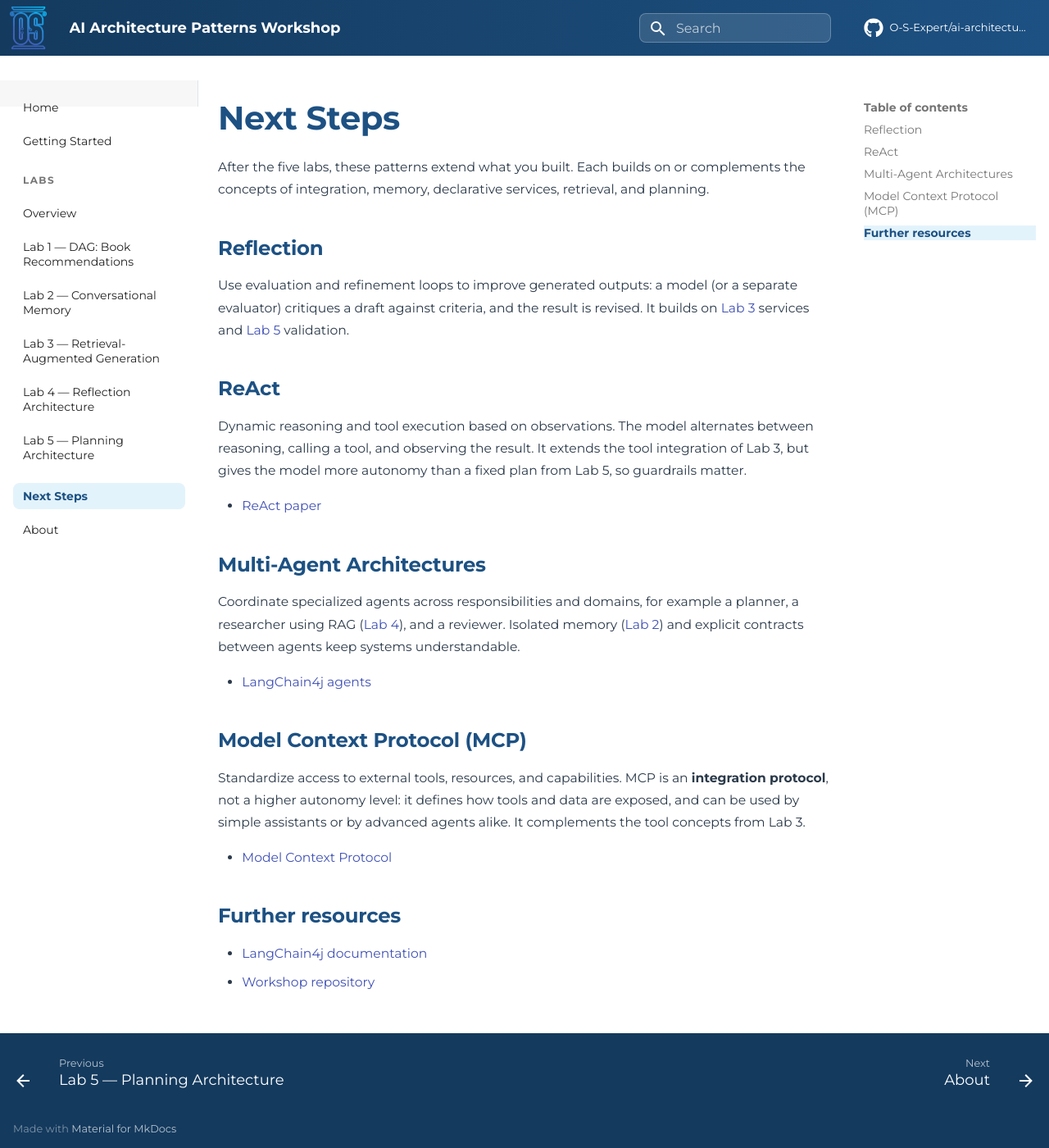
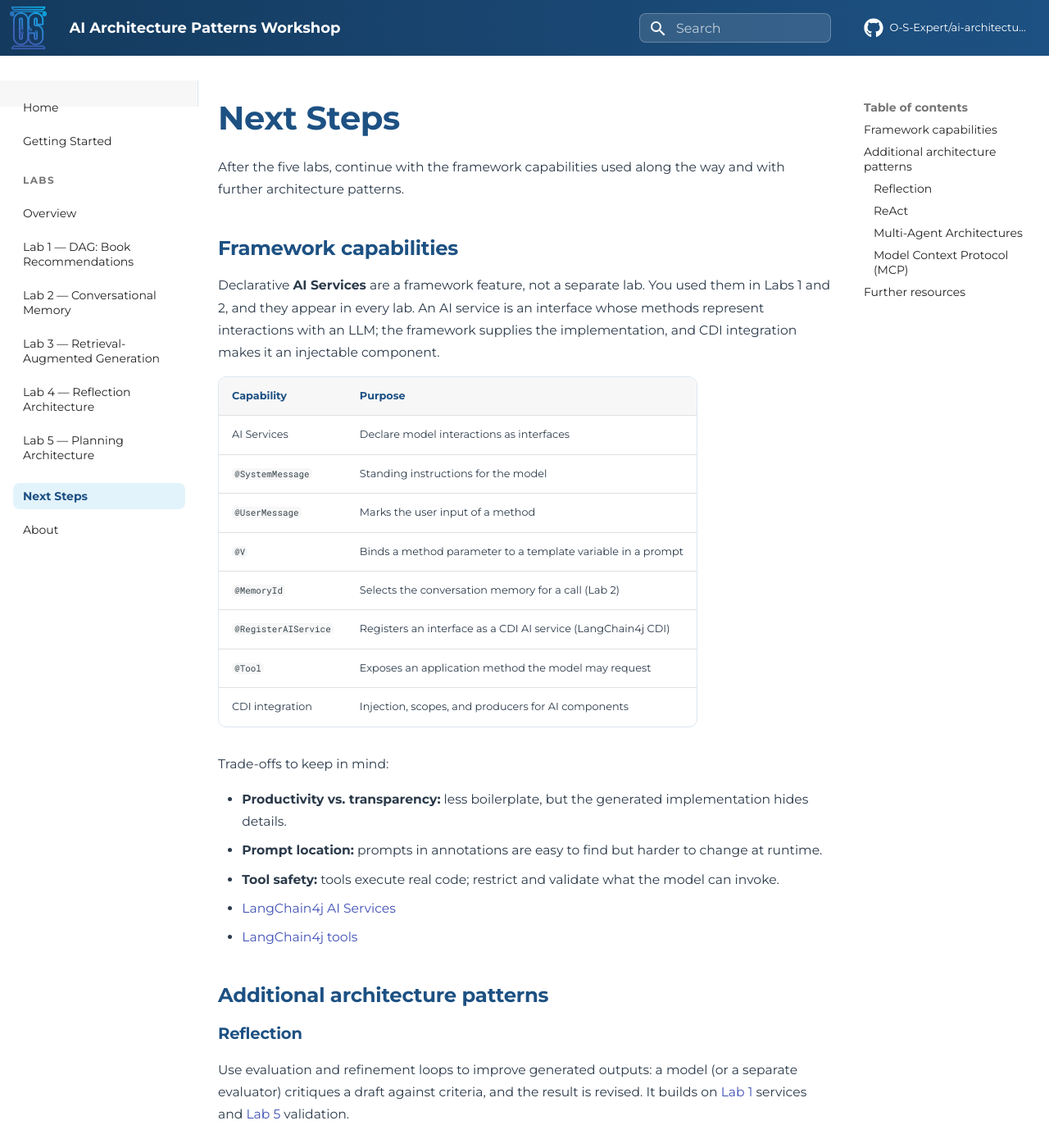
Before and after one commit to o-s-expert/ai-architecture-patterns-workshop, an MkDocs documentation site: the page built from docs/next-steps.md, in a window 1280 px wide and 1400 px high. Shown: the whole window at 82% size. Built offline with MkDocs 1.6.1 and Material for MkDocs 9.7.7, drawn with Linux system fonts in a browser that asks for light colours; comment, search, counter and statistics services are not loaded; some of the changed text lies outside the part shown.

```diff
--- a/docs/next-steps.md
+++ b/docs/next-steps.md
@@ -1,26 +1,52 @@
 # Next Steps
 
-After the five labs, these patterns extend what you built. Each builds on or complements the concepts of integration, memory, declarative services, retrieval, and planning.
+After the five labs, continue with the framework capabilities used along the way and with further architecture patterns.
 
-## Reflection
+## Framework capabilities
 
-Use evaluation and refinement loops to improve generated outputs: a model (or a separate evaluator) critiques a draft against criteria, and the result is revised. It builds on [Lab 3](labs/lab3-annotations.md) services and [Lab 5](labs/lab5-planning.md) validation.
+Declarative **AI Services** are a framework feature, not a separate lab. You used them in Labs 1 and 2, and they appear in every lab. An AI service is an interface whose methods represent interactions with an LLM; the framework supplies the implementation, and CDI integration makes it an injectable component.
 
-## ReAct
+| Capability | Purpose |
+|---|---|
+| AI Services | Declare model interactions as interfaces |
+| `@SystemMessage` | Standing instructions for the model |
+| `@UserMessage` | Marks the user input of a method |
+| `@V` | Binds a method parameter to a template variable in a prompt |
+| `@MemoryId` | Selects the conversation memory for a call (Lab 2) |
+| `@RegisterAIService` | Registers an interface as a CDI AI service (LangChain4j CDI) |
+| `@Tool` | Exposes an application method the model may request |
+| CDI integration | Injection, scopes, and producers for AI components |
 
-Dynamic reasoning and tool execution based on observations. The model alternates between reasoning, calling a tool, and observing the result. It extends the tool integration of Lab 3, but gives the model more autonomy than a fixed plan from Lab 5, so guardrails matter.
+Trade-offs to keep in mind:
+
+- **Productivity vs. transparency:** less boilerplate, but the generated implementation hides details.
+- **Prompt location:** prompts in annotations are easy to find but harder to change at runtime.
+- **Tool safety:** tools execute real code; restrict and validate what the model can invoke.
+
+- [LangChain4j AI Services](https://docs.langchain4j.dev/tutorials/ai-services/)
+- [LangChain4j tools](https://docs.langchain4j.dev/tutorials/tools/)
+
+## Additional architecture patterns
+
+### Reflection
+
+Use evaluation and refinement loops to improve generated outputs: a model (or a separate evaluator) critiques a draft against criteria, and the result is revised. It builds on [Lab 1](labs/lab1-hello-world.md) services and [Lab 5](labs/lab5-planning.md) validation.
+
+### ReAct
+
+Dynamic reasoning and tool execution based on observations. The model alternates between reasoning, calling a tool, and observing the result. It builds on tool calling, but gives the model more autonomy than a fixed plan from Lab 5, so guardrails matter.
 
 - [ReAct paper](https://arxiv.org/abs/2210.03629)
 
-## Multi-Agent Architectures
+### Multi-Agent Architectures
 
-Coordinate specialized agents across responsibilities and domains, for example a planner, a researcher using RAG ([Lab 4](labs/lab4-rag.md)), and a reviewer. Isolated memory ([Lab 2](labs/lab2-memory.md)) and explicit contracts between agents keep systems understandable.
+Coordinate specialized agents across responsibilities and domains, for example a planner, a researcher using RAG ([Lab 3](labs/lab3-rag.md)), and a reviewer. Isolated memory ([Lab 2](labs/lab2-memory.md)) and explicit contracts between agents keep systems understandable.
 
 - [LangChain4j agents](https://docs.langchain4j.dev/tutorials/agents/)
 
-## Model Context Protocol (MCP)
+### Model Context Protocol (MCP)
 
-Standardize access to external tools, resources, and capabilities. MCP is an **integration protocol**, not a higher autonomy level: it defines how tools and data are exposed, and can be used by simple assistants or by advanced agents alike. It complements the tool concepts from Lab 3.
+Standardize access to external tools, resources, and capabilities. MCP is an **integration protocol**, not an autonomous planning pattern, not a higher autonomy level: it defines how tools and data are exposed, and can be used by simple assistants or by advanced agents alike. It complements tool calling.
 
 - [Model Context Protocol](https://modelcontextprotocol.io/)
 
```
